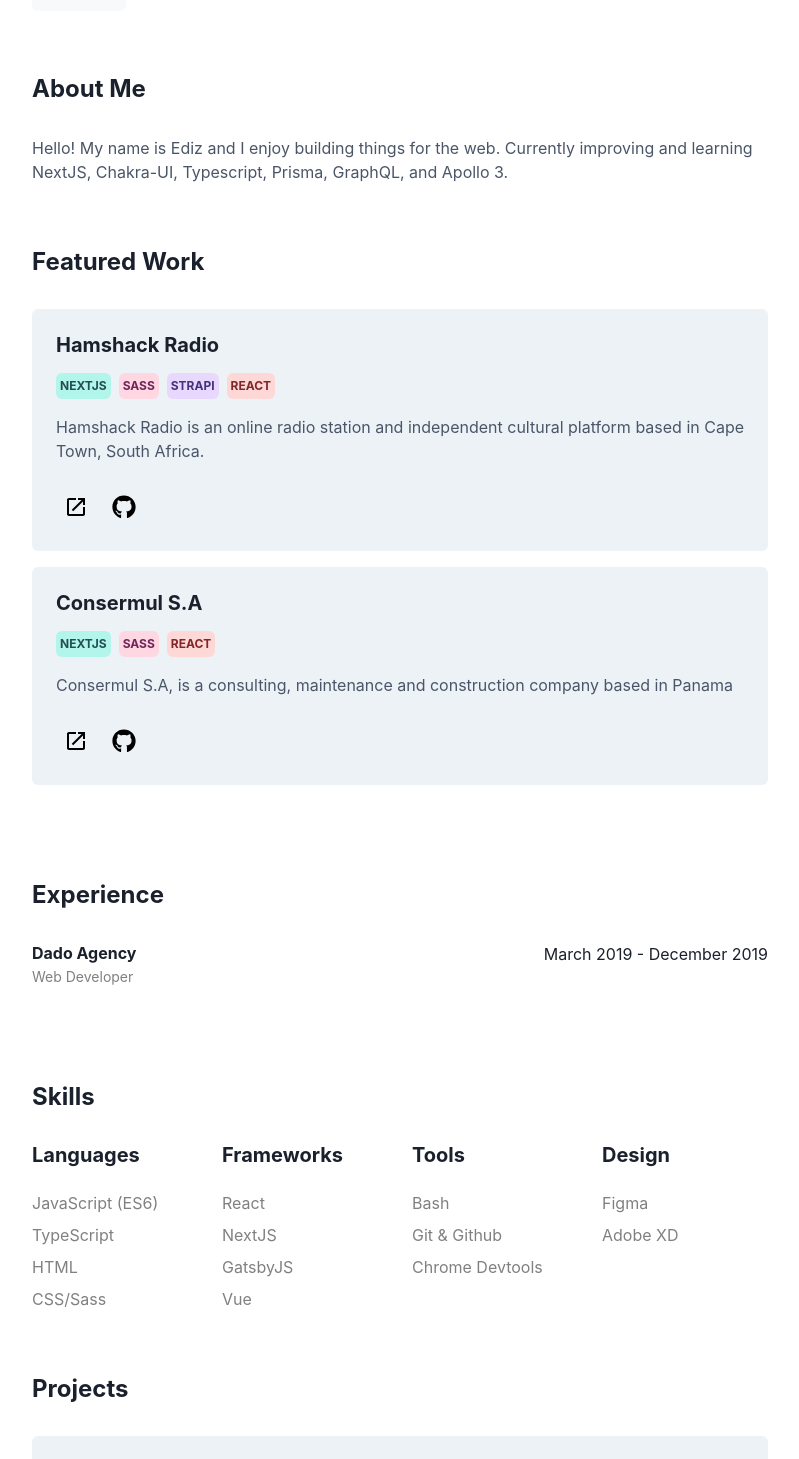
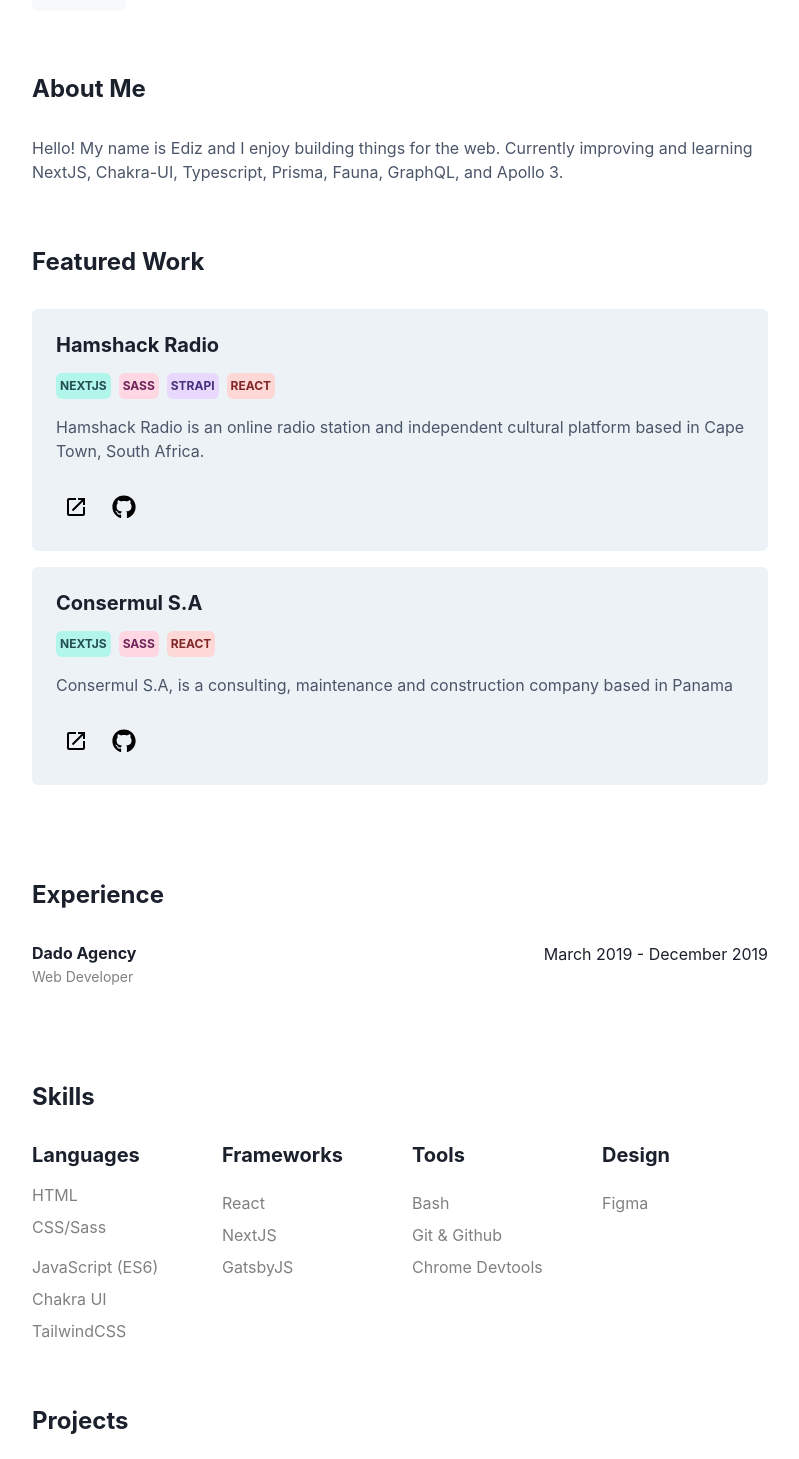
Before and after one commit to edizyurdakul/portfolio-archived, a Next.js app: page / in a window 1280 px wide. Shown: the part 320-1779 px from the top of the page, without its empty margins (240-1039 px from the left). Built offline with nearby package versions, Linux system fonts and the light colour scheme.

Commit message:
Add skills

```diff
--- a/pages/index.tsx
+++ b/pages/index.tsx
@@ -1,5 +1,4 @@
 import Head from "next/head";
-import NextImage from "next/image";
 import NextLink from "next/link";
 import fs from "fs";
 import matter from "gray-matter";
@@ -10,10 +9,7 @@
   VStack,
   HStack,
   Grid,
-  GridItem,
   Link,
-  Flex,
-  LinkOverlay,
   IconButton,
   Tooltip,
   Image,
@@ -23,7 +19,6 @@
   List,
   ListItem,
   Badge,
-  chakra,
   useColorModeValue,
 } from "@chakra-ui/react";
 
@@ -123,7 +118,7 @@
         <Text color={useColorModeValue("gray.600", "gray.400")} as="p">
           Hello! My name is Ediz and I enjoy building things for the web.
           Currently improving and learning NextJS, Chakra-UI, Typescript,
-          Prisma, GraphQL, and Apollo 3.
+          Prisma, Fauna, GraphQL, and Apollo 3.
         </Text>
       </Box>
       <Box as="section" mt={{ base: "12", sm: "16", md: "16" }}>
@@ -287,17 +282,20 @@
               Languages
             </Heading>
             <List>
-              <ListItem color={useColorModeValue("gray", "gray")} mt={4}>
-                JavaScript (ES6)
-              </ListItem>
-              <ListItem color={useColorModeValue("gray", "gray")} mt={2}>
-                TypeScript
-              </ListItem>
               <ListItem color={useColorModeValue("gray", "gray")} mt={2}>
                 HTML
               </ListItem>
               <ListItem color={useColorModeValue("gray", "gray")} mt={2}>
                 CSS/Sass
+              </ListItem>
+              <ListItem color={useColorModeValue("gray", "gray")} mt={4}>
+                JavaScript (ES6)
+              </ListItem>
+              <ListItem color={useColorModeValue("gray", "gray")} mt={2}>
+                Chakra UI
+              </ListItem>
+              <ListItem color={useColorModeValue("gray", "gray")} mt={2}>
+                TailwindCSS
               </ListItem>
             </List>
           </VStack>
@@ -314,9 +312,6 @@
               </ListItem>
               <ListItem color={useColorModeValue("gray", "gray")} mt={2}>
                 GatsbyJS
-              </ListItem>
-              <ListItem color={useColorModeValue("gray", "gray")} mt={2}>
-                Vue
               </ListItem>
             </List>
           </VStack>
@@ -343,9 +338,6 @@
             <List>
               <ListItem color={useColorModeValue("gray", "gray")} mt={4}>
                 Figma
-              </ListItem>
-              <ListItem color={useColorModeValue("gray", "gray")} mt={2}>
-                Adobe XD
               </ListItem>
             </List>
           </VStack>
```
